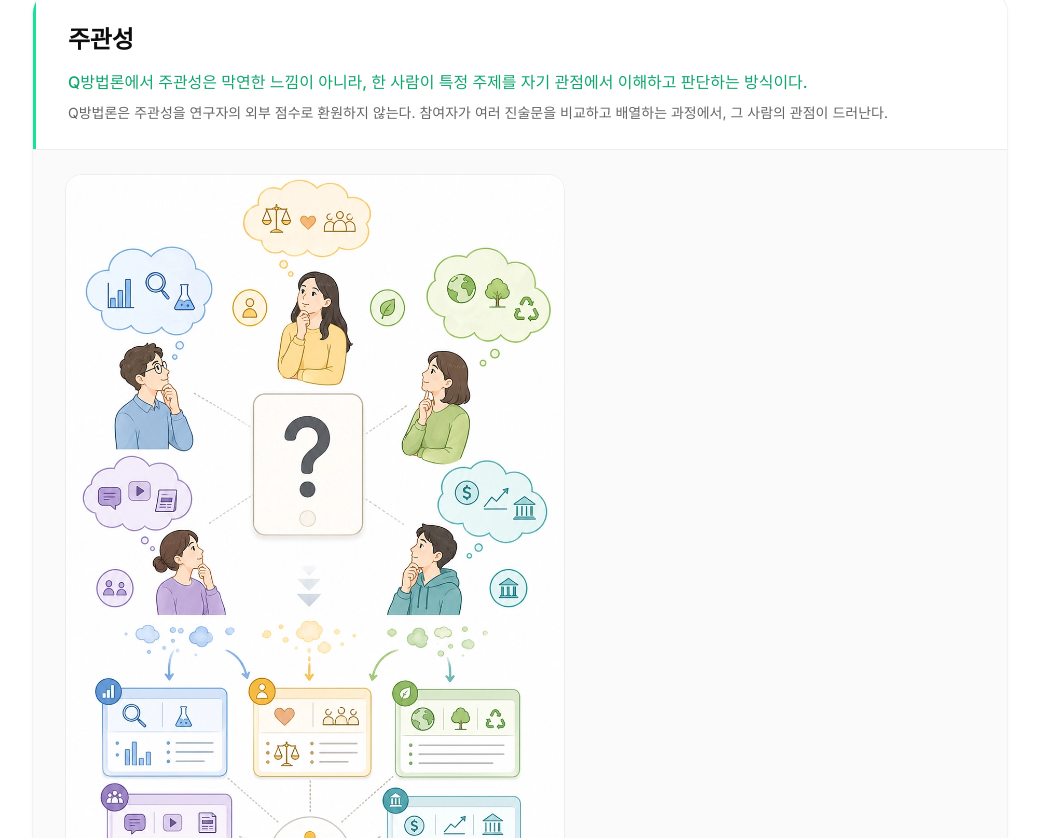
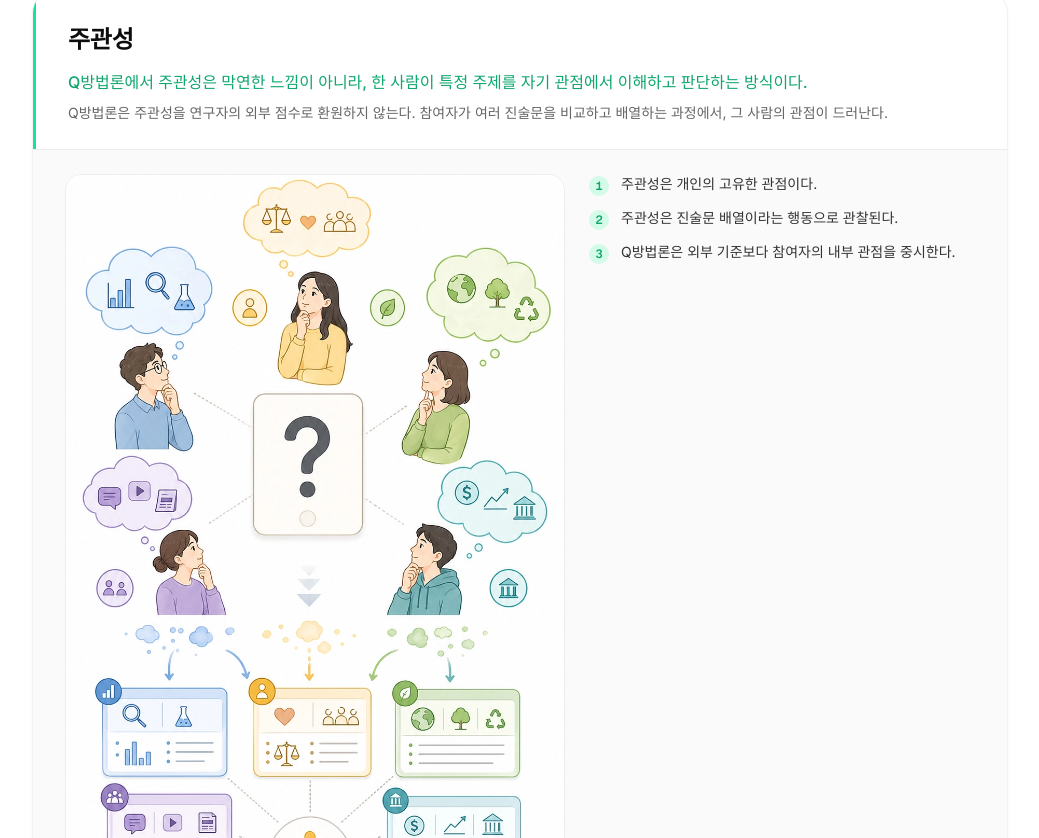
Before and after one commit to dorobo99-prog/q_Methology_Lesson, a Next.js app: page /lessons/1-2 in a window 1280 px wide. Shown: the part 782-1620 px from the top of the page, without its empty margins (120-1159 px from the left). Built offline with nearby package versions, Linux system fonts and the light colour scheme.

Commit message:
1-2강 카드 이미지-불릿 가로 배치

```diff
--- a/src/app/lessons/1-2/page.tsx
+++ b/src/app/lessons/1-2/page.tsx
@@ -157,6 +157,7 @@ export default function Lesson12Page() {
             "Q방법론은 외부 기준보다 참여자의 내부 관점을 중시한다.",
           ]}
           imageMaxWidth="500px"
+          imageSide
           imageSrc="/images/1-2-card-01-subjectivity.webp"
           imageAlt="개인의 관점이 진술문 배열로 드러나는 장면"
         >
@@ -190,6 +191,7 @@ export default function Lesson12Page() {
             "점수의 의미는 참여자의 전체 배열 속에서 사후적으로 해석된다.",
           ]}
           imageMaxWidth="500px"
+          imageSide
           imageSrc="/images/1-2-card-02-operant-subjectivity.webp"
           imageAlt="조작적 주관성이 Q-sort로 나타나는 과정"
         >
@@ -221,6 +223,7 @@ export default function Lesson12Page() {
             "Q-set 개발 과정은 투명하게 보고되어야 한다.",
           ]}
           imageMaxWidth="500px"
+          imageSide
           imageSrc="/images/1-2-card-03-concourse-qset.webp"
           imageAlt="넓은 Concourse에서 Q-set을 추출하는 장면"
         >
@@ -255,6 +258,7 @@ export default function Lesson12Page() {
             "같은 진술문이라도 사람마다 배열 논리가 다르다.",
           ]}
           imageMaxWidth="500px"
+          imageSide
           imageSrc="/images/1-2-card-04-pset-qsort.webp"
           imageAlt="P-set 참여자가 Q-sort를 수행하는 장면"
         >
@@ -290,6 +294,7 @@ export default function Lesson12Page() {
             "Factor array는 각 요인을 대표하는 이상적 Q-sort다.",
           ]}
           imageMaxWidth="500px"
+          imageSide
           imageSrc="/images/1-2-card-05-factor-analysis-array.webp"
           imageAlt="Q-sort 간 상관에서 관점 유형이 나오는 장면"
         >
@@ -323,6 +328,7 @@ export default function Lesson12Page() {
             "정책 갈등의 쟁점과 합의 가능성을 함께 보고 싶을 때",
           ]}
           imageMaxWidth="500px"
+          imageSide
           imageSrc="/images/1-2-card-06-why-q-methodology.webp"
           imageAlt="평균 뒤에 숨어 있던 관점들이 드러나는 장면"
         >
--- a/src/components/LessonCard.tsx
+++ b/src/components/LessonCard.tsx
@@ -8,6 +8,7 @@ interface LessonCardProps {
   imageSrc: string;
   imageAlt: string;
   imageMaxWidth?: string;
+  imageSide?: boolean;
   children: React.ReactNode;
 }
 
@@ -19,6 +20,7 @@ export default function LessonCard({
   imageSrc,
   imageAlt,
   imageMaxWidth = "960px",
+  imageSide = false,
   children,
 }: LessonCardProps) {
   return (
@@ -58,9 +60,9 @@ export default function LessonCard({
           borderTop: "1px solid rgba(0,0,0,0.05)",
         }}
       >
-        <div className="flex flex-col gap-6">
+        <div className={`flex gap-6 ${imageSide ? "flex-col md:flex-row md:items-start" : "flex-col"}`}>
           <div
-            className="w-full overflow-hidden"
+            className="shrink-0 w-full overflow-hidden"
             style={{
               borderRadius: "16px",
               border: "1px solid rgba(0,0,0,0.05)",
@@ -75,7 +77,7 @@ export default function LessonCard({
               className="w-full h-auto block"
             />
           </div>
-          <ul className="space-y-3">
+          <ul className={`space-y-3 ${imageSide ? "flex-1" : ""}`}>
             {points.map((point, i) => (
               <li key={i} className="flex items-start gap-3 text-sm" style={{ color: "var(--gray-700)" }}>
                 <span
```
